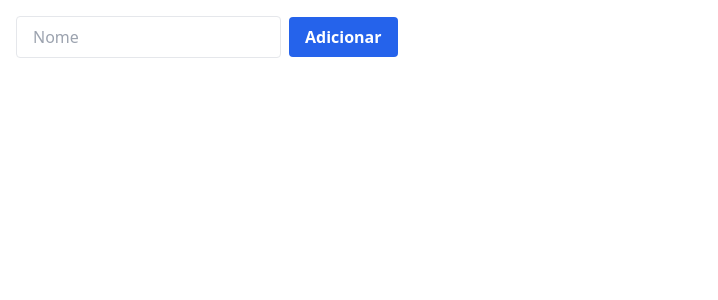
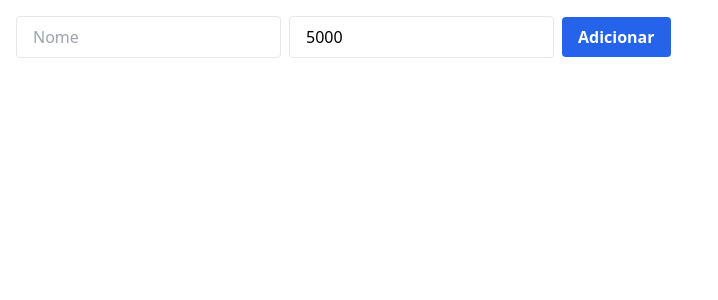
Before and after one commit to PdroLuiz/money-game-calc, a Next.js app: page / in a window 1280 px wide. Shown: the top 300 px of the page, without its empty margins (0-718 px from the left). Built offline with nearby package versions, Linux system fonts and the light colour scheme.

Commit message:
add players with money

```diff
--- a/hooks/use-game.tsx
+++ b/hooks/use-game.tsx
@@ -29,7 +29,7 @@ export function useGame() {
     }
   }, [players])
 
-  const addPlayer = (name: string) => setPlayers([...players, { id: uuid(), name, money: 0 }])
+  const addPlayer = ({ name, money }: { name: string, money: number }) => setPlayers([...players, { id: uuid(), name, money }])
   const deletePlayer = (id: string) => setPlayers(players.filter(p => p.id !== id))
   const addMoney = (id: string, value: number) => {
     setPlayers(
--- a/pages/index.tsx
+++ b/pages/index.tsx
@@ -1,27 +1,29 @@
 import type { NextPage } from 'next'
-import { useState } from 'react'
+import { FormEvent, useState } from 'react'
 import { Player } from '../components/player'
 import { useGame } from '../hooks/use-game'
 
 const Home: NextPage = () => {
   const [name, setName] = useState('')
+  const [money, setMoney] = useState(5000)
 
-  const { players, addPlayer, deletePlayer, addMoney } = useGame()
+  const game = useGame()
+  const { players, addPlayer, deletePlayer, addMoney } = game
 
-  const handleAdicionar = () => {
-    addPlayer(name)
+  const handleSubmit = (e: FormEvent<HTMLFormElement>) => {
+    e.preventDefault()
+    addPlayer({ name, money })
     setName('')
   }
 
   return (
     <div className='p-4 space-y-4'>
-      <div className='space-x-2'>
+      <form className='space-x-2' onSubmit={handleSubmit}>
         <input placeholder='Nome' className='border rounded px-4 py-2' type="text" value={name} onChange={e => setName(e.target.value)}/>
+        <input placeholder='Dinheiro' className='border rounded px-4 py-2' type="number" value={money} onChange={e => setMoney(Number(e.target.value))}/>
         <button
-          className='px-4 py-2 bg-blue-600 text-white font-bold rounded'
-          onClick={handleAdicionar}>Adicionar</button>
-      </div>
-
+            className='px-4 py-2 bg-blue-600 text-white font-bold rounded'>Adicionar</button>
+      </form>
       <div className='grid grid-cols-4 gap-4'>
         {
           players.map(p => <Player addMoney={() => addMoney(p.id, 1000)} onDelete={() => deletePlayer(p.id)} key={p.id} name={p.name} money={p.money}/>)
```
